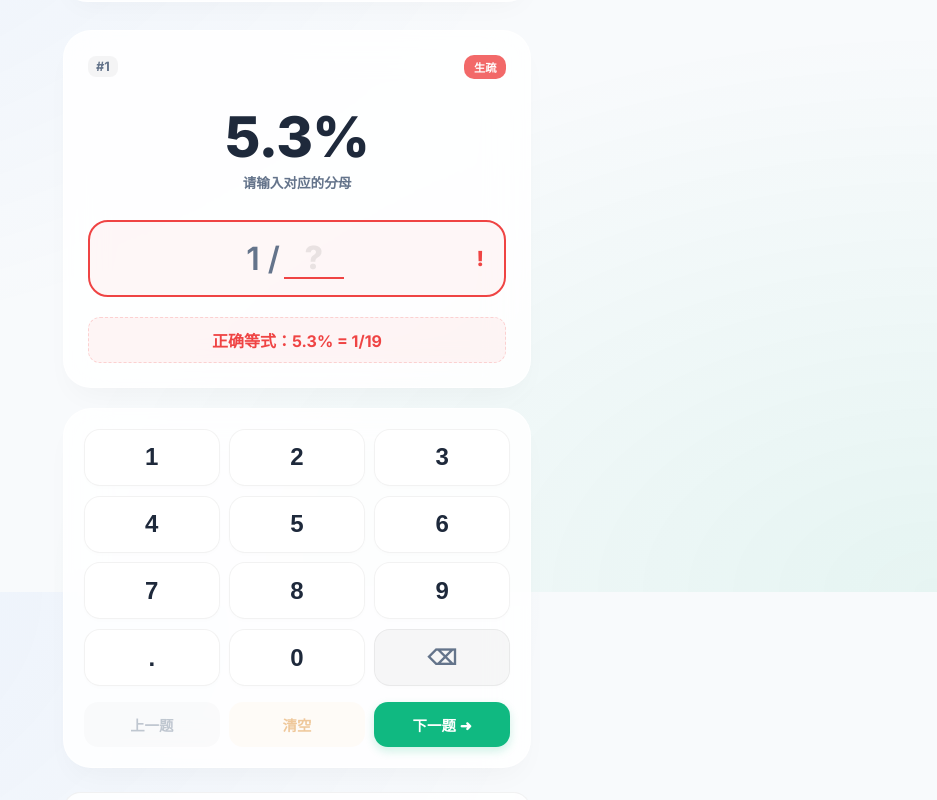
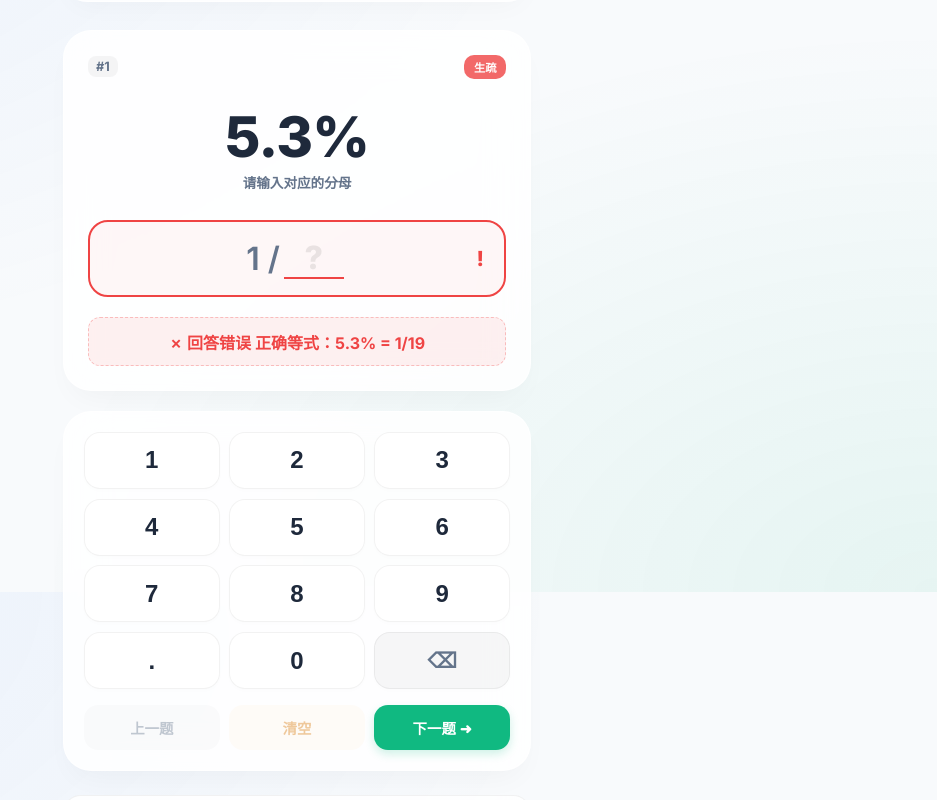
Before and after one commit to troses3/baihuafen-fuxi, a React (Vite) app: page / in a window 1280 px wide. Both pictures are taken after a click on the button "确认". Shown: the part 208-1008 px from the top of the page, without its empty margins (343-1280 px from the left). Built offline with nearby package versions, Linux system fonts and the light colour scheme.

Commit message:
UI/Logic: Display full correct equation announcement upon confirmation for every question

```diff
--- a/src/App.css
+++ b/src/App.css
@@ -346,13 +346,22 @@ body {
 .revealed-equation {
   text-align: center;
   font-size: 1rem;
-  color: var(--danger);
-  background: rgba(239, 68, 68, 0.05);
-  padding: 0.6rem;
+  padding: 0.7rem;
   border-radius: 12px;
-  border: 1px dashed rgba(239, 68, 68, 0.2);
   animation: fadeIn 0.3s ease;
   font-weight: 600;
+}
+
+.revealed-equation.equation-correct {
+  color: var(--success);
+  background: rgba(16, 185, 129, 0.08);
+  border: 1px dashed rgba(16, 185, 129, 0.3);
+}
+
+.revealed-equation.equation-wrong {
+  color: var(--danger);
+  background: rgba(239, 68, 68, 0.08);
+  border: 1px dashed rgba(239, 68, 68, 0.3);
 }
 
 /* Numpad Styles */
--- a/src/App.jsx
+++ b/src/App.jsx
@@ -211,21 +211,26 @@ function App() {
     }
   }, [feedbackState]);
 
+  const [isAnswered, setIsAnswered] = useState(false);
+  const [isCorrect, setIsCorrect] = useState(false);
+
   const handleConfirm = useCallback(() => {
-    if (feedbackState === 'revealed') {
-      handleNext('unknown');
+    if (isAnswered) {
+      handleNext(isCorrect ? 'known' : 'unknown');
+      setIsAnswered(false);
+      setIsCorrect(false);
       return;
     }
 
-    if (inputVal.trim() === targetStr.trim()) {
-      handleNext('known');
-    } else {
-      setFeedbackState('revealed');
-      const updatedItems = [...items];
-      updatedItems[currentIndex].status = 'unknown';
-      setItems(updatedItems);
-    }
-  }, [feedbackState, inputVal, targetStr, items, currentIndex, handleNext]);
+    const checkCorrect = inputVal.trim() === targetStr.trim();
+    setIsCorrect(checkCorrect);
+    setIsAnswered(true);
+    setFeedbackState(checkCorrect ? 'correct' : 'revealed');
+
+    const updatedItems = [...items];
+    updatedItems[currentIndex].status = checkCorrect ? 'known' : 'unknown';
+    setItems(updatedItems);
+  }, [isAnswered, isCorrect, inputVal, targetStr, items, currentIndex, handleNext]);
 
   // Physical Keyboard Listener
   useEffect(() => {
@@ -396,10 +401,10 @@ function App() {
             {feedbackState === 'revealed' && <span className="status-icon revealed-icon">!</span>}
           </div>
 
-          {/* Full Equation Display when revealed */}
-          {feedbackState === 'revealed' && (
-            <div className="revealed-equation">
-              正确等式：<strong>{currentItem.percent} = {currentItem.fraction}</strong>
+          {/* Full Equation Display when confirmed/answered */}
+          {isAnswered && (
+            <div className={`revealed-equation ${isCorrect ? 'equation-correct' : 'equation-wrong'}`}>
+              {isCorrect ? '✓ 回答正确！' : '✗ 回答错误'} 正确等式：<strong>{currentItem.percent} = {currentItem.fraction}</strong>
             </div>
           )}
         </div>
@@ -429,11 +434,11 @@ function App() {
             <button
               className="action-btn clear-btn"
               onClick={() => setInputVal('')}
-              disabled={!inputVal}
+              disabled={!inputVal || isAnswered}
             >
               清空
             </button>
-            {feedbackState === 'revealed' ? (
+            {isAnswered ? (
               <button
                 className="action-btn next-btn"
                 onClick={handleConfirm}
```
